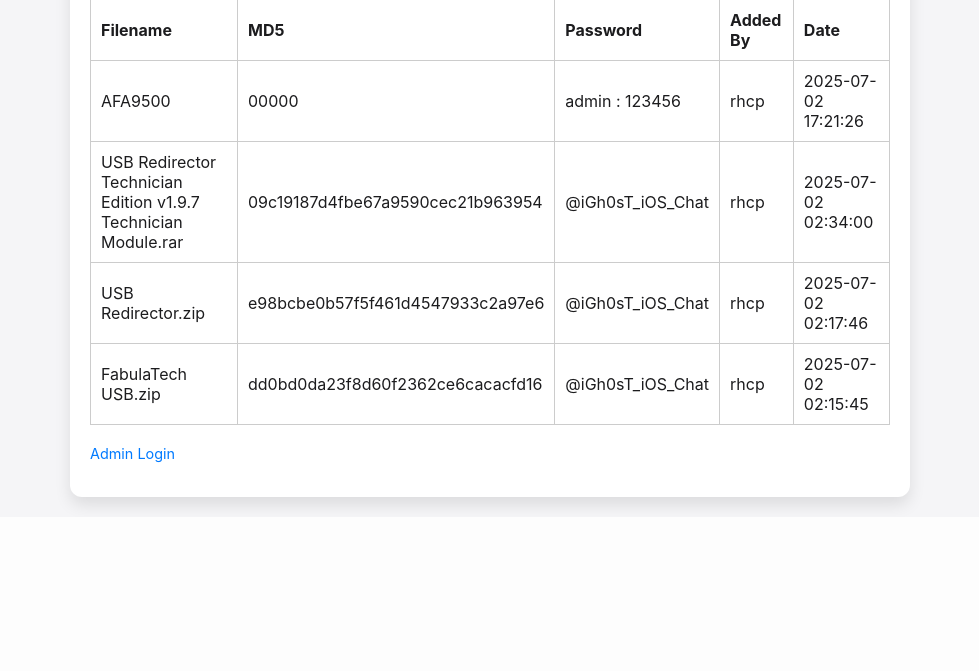
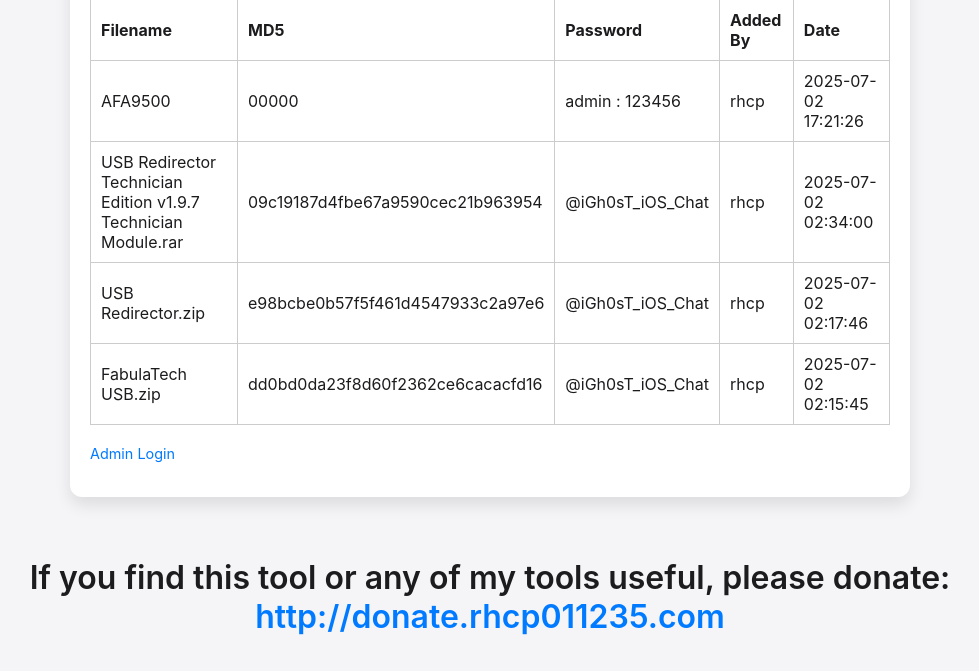
Before and after one commit to rhcp011235/file_password_database, a PHP site: page / in a window 1280 px wide. Shown: the part 316-987 px from the top of the page, without its empty margins (150-1129 px from the left). Before the commit the page ends 828 px from the top, so only its background shows below. Run offline with PHP 8.4, Linux system fonts and the light colour scheme; data comes from the database, SQL or seed files in the repository; both versions use the stored data as it was after the commit.

Commit message:
Add donation page

```diff
--- a/index.php
+++ b/index.php
@@ -77,5 +77,12 @@
             <a href="admin/login.php">Admin Login</a>
         </p>
     </div>
+<br><br>
+<center>
+  <h1>
+    If you find this tool or any of my tools useful, please donate:
+    <a href="http://donate.rhcp011235.com" target="_blank">http://donate.rhcp011235.com</a>
+  </h1>
+</center>
 </body>
 </html>
```
Also changed, not shown: database/data.sqlite.
